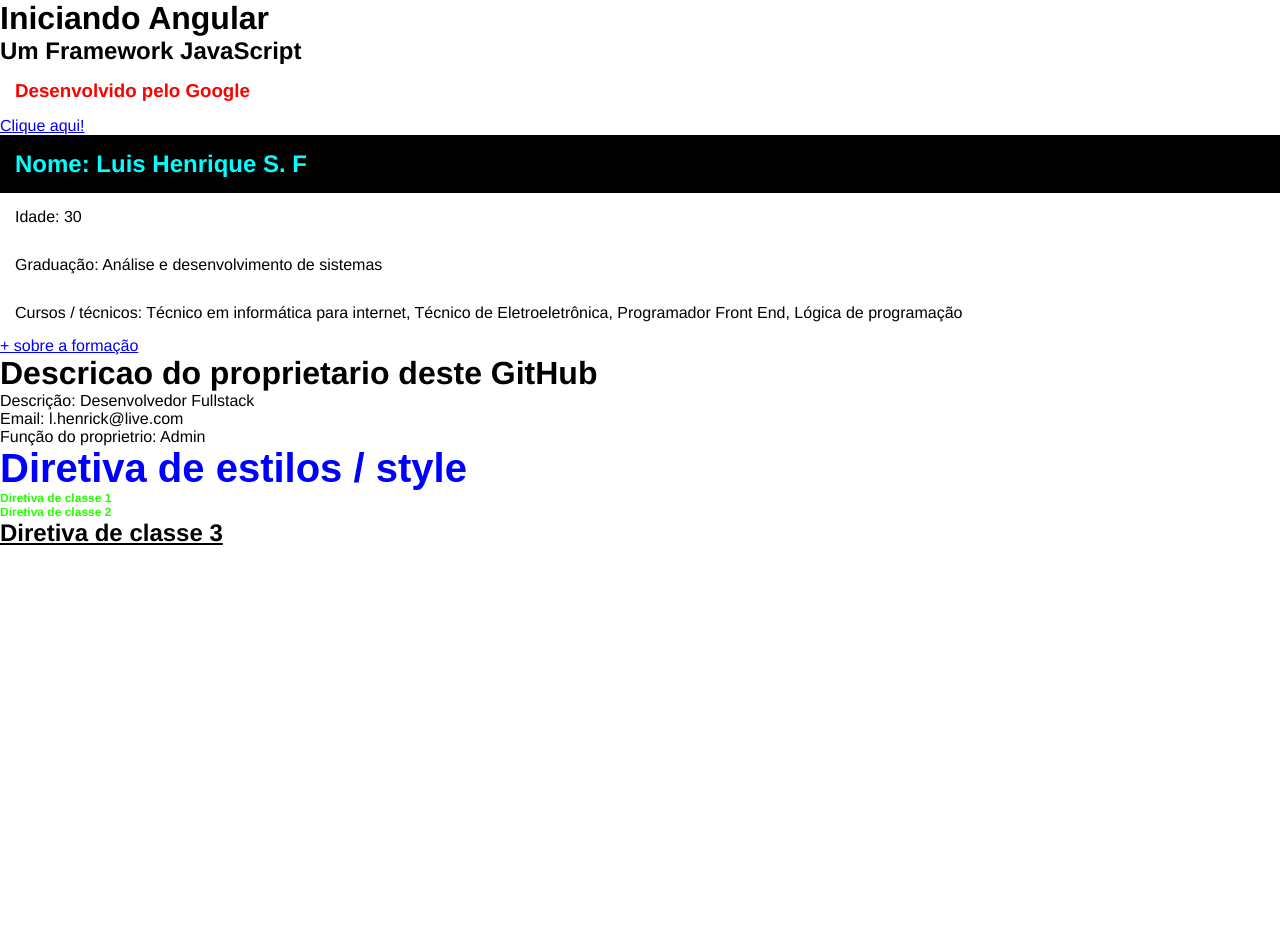
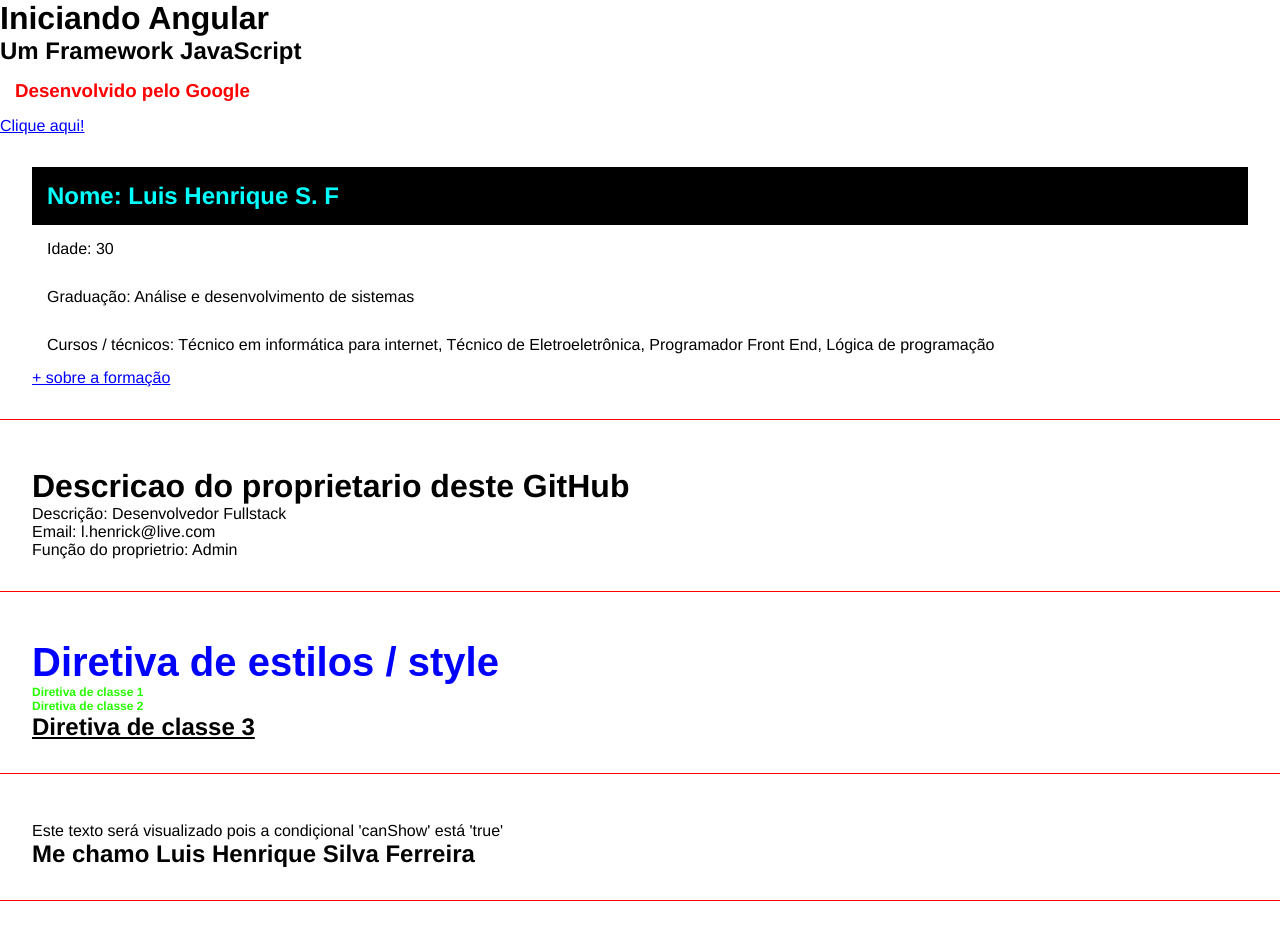
Before and after one commit to Henricknen/Angular, an Angular app in the folder Angular_13/: page / in a window 1280 px wide. Shown: the top 940 px of the page. Before the commit the page ends 800 px from the top, so only its background shows below. Built offline with nearby package versions, Linux system fonts and the light colour scheme.

Commit message:
criando_uma_renderizacao_condiconal_ou_seja_imprimindo_algo_no_template_baseado_em_uma_condicional_'if'_e_'else'

```diff
--- a/Angular_13/src/app/app.component.html
+++ b/Angular_13/src/app/app.component.html
@@ -7,3 +7,4 @@
 <app-first-component></app-first-component>     <!-- importação do componente criado 'first-component' -->
 <app-parent-data [name]="userName" [userData]="userData"></app-parent-data>   <!-- importando o nome da propriedade criada 'userName'e o email da propriedade "userData" -->
 <app-directives></app-directives>
+<app-if-render></app-if-render>
--- a/Angular_13/src/app/app.module.ts
+++ b/Angular_13/src/app/app.module.ts
@@ -6,13 +6,15 @@
 import { FirstComponentComponent } from './components/first-component/first-component.component';
 import { ParentDataComponent } from './components/parent-data/parent-data.component';
 import { DirectivesComponent } from './componets/directives/directives.component';
+import { IfRenderComponent } from './components/if-render/if-render.component';
 
 @NgModule({
   declarations: [
     AppComponent,
     FirstComponentComponent,
     ParentDataComponent,
-    DirectivesComponent
+    DirectivesComponent,
+    IfRenderComponent
   ],
   imports: [
     BrowserModule,
--- a/Angular_13/src/app/components/first-component/first-component.component.html
+++ b/Angular_13/src/app/components/first-component/first-component.component.html
@@ -1,7 +1,10 @@
-<h2 class="title">Nome: {{ name }}</h2>   <!-- imprindo a propriedade criada em 'first-component-component.ts' -->
+<div class="class">
+  <h2 class="title">Nome: {{ name }}</h2>   <!-- imprindo a propriedade criada em 'first-component-component.ts' -->
 <p>Idade: {{ age }}</p>
 <p>Graduação: {{ formation }}</p>
 <p>Cursos / técnicos: {{ courses }}</p>
 <div>
   <a href="#">+ sobre a formação</a>
 </div>
+
+</div>
--- /dev/null
+++ b/Angular_13/src/app/components/if-render/if-render.component.html
@@ -0,0 +1,9 @@
+<div class="class">
+  <div *ngIf="canShow">Este texto será visualizado pois a condiçional 'canShow' está 'true'</div>
+  <h2 *ngIf="name == 'Luis henrique s f'; else nameNotFound">Me chamo Luis Henrique Silva Ferreira</h2>   <!-- sera apresentado na tela se o nome da condiçional for 'luis henrique s f' -->
+  <ng-template #nameNotFound>
+    <div>
+      <h2>O nome não foi encontrado</h2>
+    </div>
+  </ng-template>
+</div>
--- /dev/null
+++ b/Angular_13/src/app/components/if-render/if-render.component.ts
@@ -0,0 +1,17 @@
+import { Component, OnInit } from '@angular/core';
+
+@Component({
+  selector: 'app-if-render',
+  templateUrl: './if-render.component.html',
+  styleUrls: ['./if-render.component.css']
+})
+export class IfRenderComponent implements OnInit {
+  canShow: boolean = true;
+  name = 'Luis henrique s f';
+
+  constructor() { }
+
+  ngOnInit(): void {
+  }
+
+}
--- a/Angular_13/src/app/components/parent-data/parent-data.component.html
+++ b/Angular_13/src/app/components/parent-data/parent-data.component.html
@@ -1,4 +1,6 @@
-<h1>Descricao do proprietario deste GitHub</h1>
+<div class="class">
+  <h1>Descricao do proprietario deste GitHub</h1>
 <p>Descrição: {{name}}</p>
 <p>Email: {{userData.email}}</p>
 <p>Função do proprietrio: {{userData.role}}</p>
+</div>
--- a/Angular_13/src/app/componets/directives/directives.component.html
+++ b/Angular_13/src/app/componets/directives/directives.component.html
@@ -1,6 +1,8 @@
+<div class="class">
   <h2 [ngStyle]="{ 'font-size': size + 'px', 'font-family': font, color: color}">    <!-- ultilizando as propriedades e seus valores dinamicos -->
     Diretiva de estilos / style
   </h2>
   <h2 [ngClass]="classes">Diretiva de classe 1</h2>
   <h2 [ngClass]="classes">Diretiva de classe 2</h2>
   <h2 [ngClass]="underline">Diretiva de classe 3</h2>
+</div>
--- a/Angular_13/src/styles.css
+++ b/Angular_13/src/styles.css
@@ -1,3 +1,4 @@
+                            /* style Global */
 * {
   margin: 0;
   padding: 0;           /* todos os elementos ira receber esta formatação */
@@ -7,3 +8,13 @@
 a {
   color: blue;
 }
+
+body {
+  padding-bottom: 500px;
+}
+
+.class {
+  border-bottom: 1px solid red;
+  padding: 2em;
+  margin-bottom: 1em;
+}
```
Also changed, not shown: Angular_13/src/app/components/if-render/if-render.component.css (added), 1 other file (tests, documents, lock files or other folders). Lines whose indentation alone changed are shown as unchanged.
